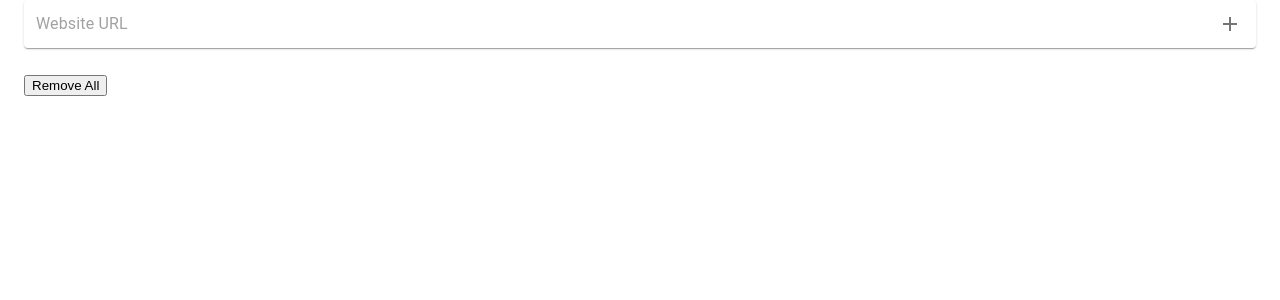
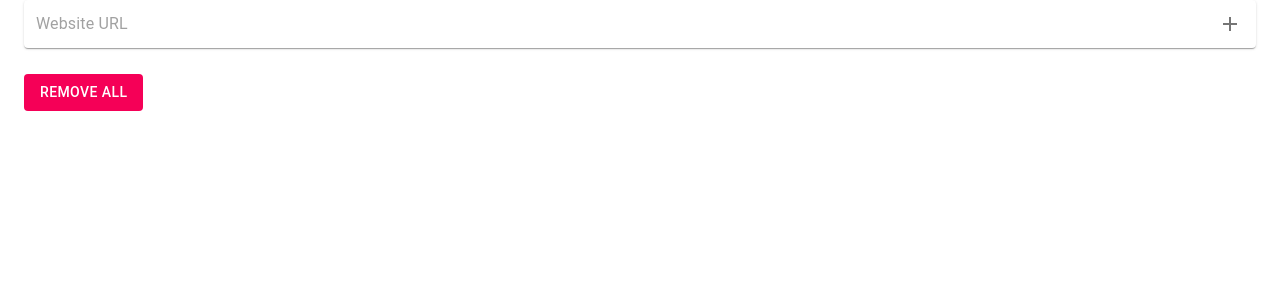
Before and after one commit to johnagl/blockr, a React (Create React App) app: page / in a window 1280 px wide. Shown: the top 300 px of the page. Built offline with nearby package versions, Linux system fonts and the light colour scheme.

Commit message:
Implement remove all

```diff
--- a/src/containers/BlockedList.js
+++ b/src/containers/BlockedList.js
@@ -5,6 +5,7 @@ import List from '@material-ui/core/List';
 import Container from '@material-ui/core/Container';
 import BlockedWebsite from '../components/BlockedWebsite';
 import InputBox from '../components/InputBox';
+import Button from '@material-ui/core/Button';
 
 const useStyles = makeStyles((theme) => ({
     listRoot: {
@@ -52,6 +53,8 @@ function BlockedList() {
 
     const handleDeleteAll = () => {
         chrome.storage.sync.remove("blocked", () => {
+            chrome.runtime.sendMessage({type: "remove website"});
+            setBlockedObj({});
             console.log("Removed all from blocked");
         })
     }
@@ -70,12 +73,9 @@ function BlockedList() {
                     );
                 })}
             </List>
-            <button
-                id="deleteAll"
-                onClick={handleDeleteAll}
-            >
+            <Button id="deleteAll" variant="contained" color="secondary" disableElevation onClick={handleDeleteAll}>
                 Remove All
-            </button>
+            </Button>
         </Container>
         </>
     )
```
